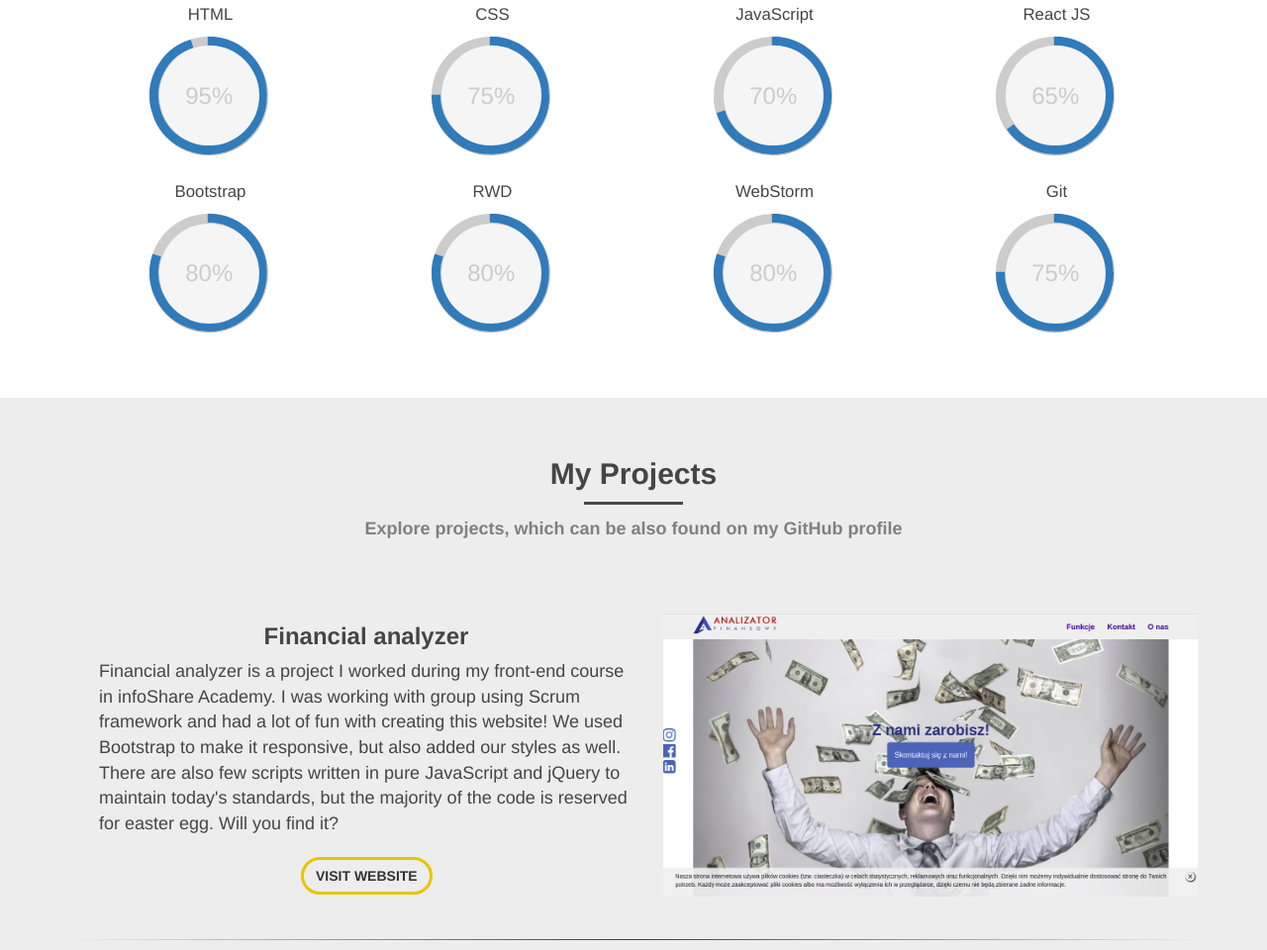
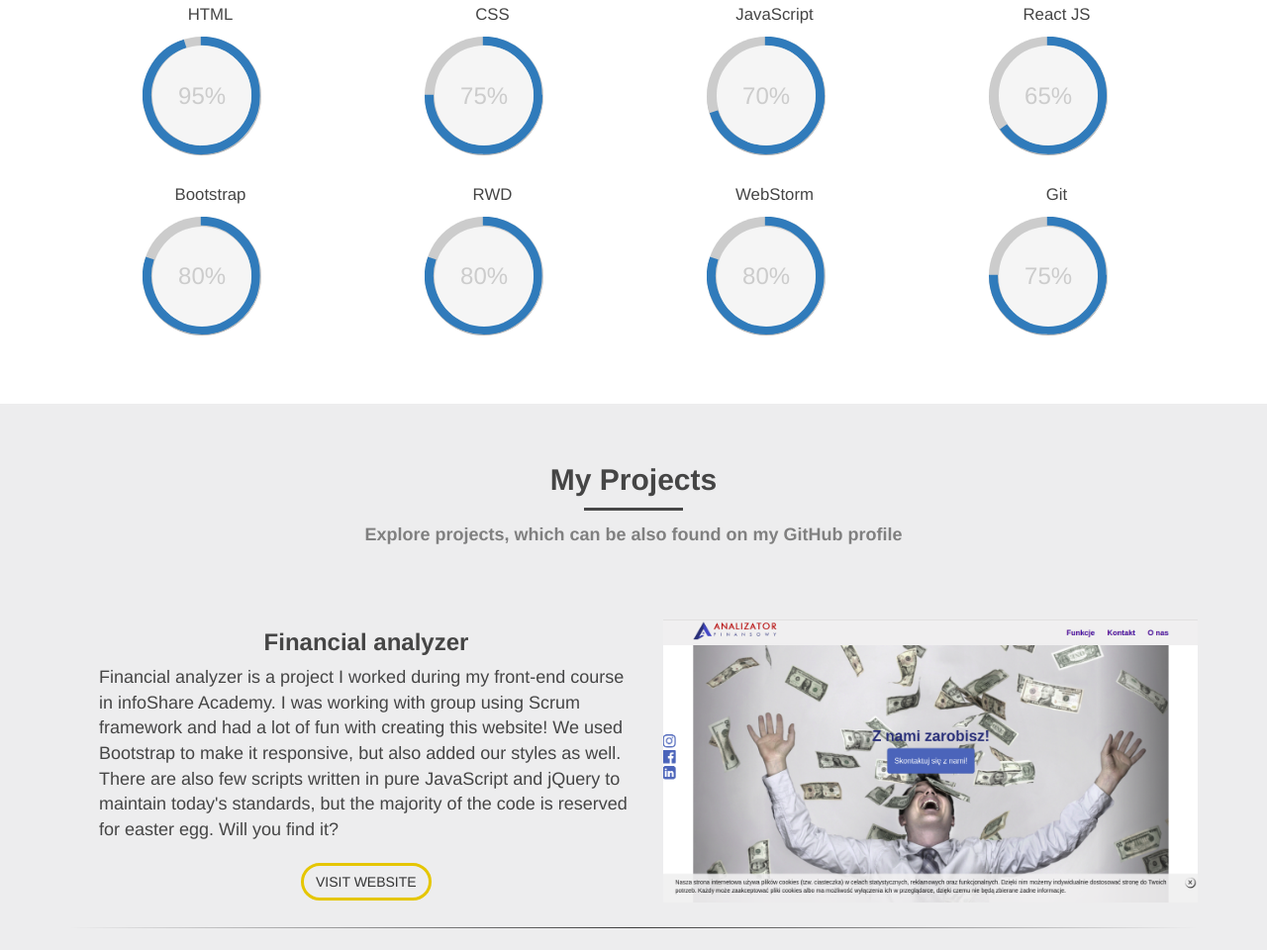
Before and after one commit to piotrbaranski/piotrbaranski.github.io, a plain HTML site: page index.html in a window 1280 px wide. Shown: the part 980-1940 px from the top of the page at 99% size. Drawn offline with nearby package versions, Linux system fonts and the light colour scheme.

Commit message:
Remove Bootstrap from project. Work in progress.

```diff
--- a/index.html
+++ b/index.html
@@ -17,7 +17,7 @@
         <div id="hero-main">
             <h1 class="text-center bold-text">Hi, my name is Piotr and I am a junior front-end developer!</h1>
             <button type="button"
-                    class="btn btn-default btn-lg center-block text-center button-glow button-fade contact-button"
+                    class="button button-large center-block text-center button-glow button-fade contact-button"
                     id="contact-button"
                     name="contact-button">Contact me
             </button>
@@ -38,8 +38,8 @@
                 it"</i> and 100% means <i>"As a Junior i feel really good at it"</i></h4>
         </div>
         <div class="container">
-            <div class="justify-content-around">
-                <div class="col-xs-6 col-sm-3">
+            <div class="justify-content-around flex-container">
+                <div class="flex-item">
                     <p class="text-center skill-name">HTML</p>
                     <div class="c100 p95 large progress-bar">
                         <span>95%</span>
@@ -49,7 +49,7 @@
                         </div>
                     </div>
                 </div>
-                <div class="col-xs-6 col-sm-3">
+                <div class="flex-item">
                     <p class="text-center skill-name">CSS</p>
                     <div class="c100 p75 large progress-bar">
                         <span>75%</span>
@@ -59,7 +59,7 @@
                         </div>
                     </div>
                 </div>
-                <div class="col-xs-6 col-sm-3">
+                <div class="flex-item">
                     <p class="text-center skill-name">JavaScript</p>
                     <div class="c100 p70 large progress-bar">
                         <span>70%</span>
@@ -69,7 +69,7 @@
                         </div>
                     </div>
                 </div>
-                <div class="col-xs-6 col-sm-3">
+                <div class="flex-item">
                     <p class="text-center skill-name">React JS</p>
                     <div class="c100 p65 large progress-bar">
                         <span>65%</span>
@@ -79,7 +79,7 @@
                         </div>
                     </div>
                 </div>
-                <div class="col-xs-6 col-sm-3">
+                <div class="flex-item">
                     <p class="text-center skill-name">Bootstrap</p>
                     <div class="c100 p80 large progress-bar">
                         <span>80%</span>
@@ -89,7 +89,7 @@
                         </div>
                     </div>
                 </div>
-                <div class="col-xs-6 col-sm-3">
+                <div class="flex-item">
                     <p class="text-center skill-name">RWD</p>
                     <div class="c100 p80 large progress-bar">
                         <span>80%</span>
@@ -99,7 +99,7 @@
                         </div>
                     </div>
                 </div>
-                <div class="col-xs-6 col-sm-3">
+                <div class="flex-item">
                     <p class="text-center skill-name">WebStorm</p>
                     <div class="c100 p80 large progress-bar">
                         <span>80%</span>
@@ -109,7 +109,7 @@
                         </div>
                     </div>
                 </div>
-                <div class="col-xs-6 col-sm-3">
+                <div class="flex-item">
                     <p class="text-center skill-name">Git</p>
                     <div class="c100 p75 large progress-bar">
                         <span>75%</span>
@@ -140,7 +140,7 @@
                         code is
                         reserved for easter egg. Will you find it?</p>
                     <button type="button"
-                            class="btn btn-default center-block text-center button-glow button-fade visit-website-button bold-text"
+                            class="button center-block text-center button-glow button-fade visit-website-button bold-text"
                             onclick="window.open('http://npnd.jfdz6.is-academy.pl/','_blank')">VISIT WEBSITE
                     </button>
                 </div>
@@ -162,7 +162,7 @@
                         Firebase. You need to sign up to be able to use all features of this app, but do not worry, you
                         will not receive any SPAM!</p>
                     <button type="button"
-                            class="btn btn-default center-block text-center button-glow button-fade visit-website-button bold-text"
+                            class="button center-block text-center button-glow button-fade visit-website-button bold-text"
                             onclick="window.open('http://app.npnd.jfdz6.is-academy.pl','_blank')">VISIT WEBSITE
                     </button>
                 </div>
@@ -184,7 +184,7 @@
                 front-end. If you are looking for
                 someone,
                 who is eager to learn and is passioned about programming, please take a few minutes to email me!</p>
-            <button type="button" class="btn btn-lg btn-default center-block text-center button-glow button-fade bold-text"
+            <button type="button" class="button button-large center-block text-center button-glow button-fade bold-text"
                     id="email-button" onclick="location.href='mailto:piotr.baranski@yahoo.pl';">SEND AN EMAIL
             </button>
         </div>
--- a/public/style.css
+++ b/public/style.css
@@ -135,8 +135,7 @@ button {
 }
 
 .section-header,
-.footer-text,
-.flex-container {
+.footer-text {
     margin-bottom: 30px;
 }
 
@@ -194,6 +193,7 @@ footer #social-links a:hover {
 .flex-container {
     display: flex;
     justify-content: center;
+    flex-wrap: wrap;
 }
 
 .section-header {
@@ -234,6 +234,7 @@ footer #social-links a:hover {
     .project-screenshot {
         transition: transform 0.7s;
     }
+
     .project-screenshot:hover {
         transform: rotate(3deg);
     }
@@ -242,3 +243,79 @@ footer #social-links a:hover {
 .bold-text {
     font-weight: bold;
 }
+
+.container-fluid {
+    margin-right: auto;
+    margin-left: auto;
+}
+
+.text-center {
+    text-align: center;
+}
+
+.center-block {
+    display: block;
+    margin-left: auto;
+    margin-right: auto;
+}
+
+.button {
+    padding: 6px 12px;
+    margin-bottom: 0;
+    font-weight: normal;
+    white-space: nowrap;
+    touch-action: manipulation;
+    cursor: pointer;
+    user-select: none;
+    background-image: none;
+}
+
+.button:hover,
+#email-button:hover {
+    border-color: rgb(173, 173, 173)
+}
+
+.button-large {
+    padding: 10px 16px;
+    font-size: 18px;
+    line-height: 1.3333333;
+}
+
+.container {
+    padding-right: 15px;
+    padding-left: 15px;
+    margin-right: auto;
+    margin-left: auto;
+}
+
+@media only screen and (min-width: 768px) {
+    .container {
+        width: 750px;
+    }
+}
+
+@media only screen and (min-width: 992px) {
+    .container {
+        width: 970px;
+    }
+}
+
+@media only screen and (min-width: 1200px) {
+    .container {
+        width: 1170px;
+    }
+}
+
+footer .container .flex-container {
+    margin-bottom: 30px;
+}
+
+.flex-item {
+    flex: 50%;
+}
+
+@media (min-width: 768px) {
+    .flex-item {
+        flex: 25%;
+    }
+}
```
